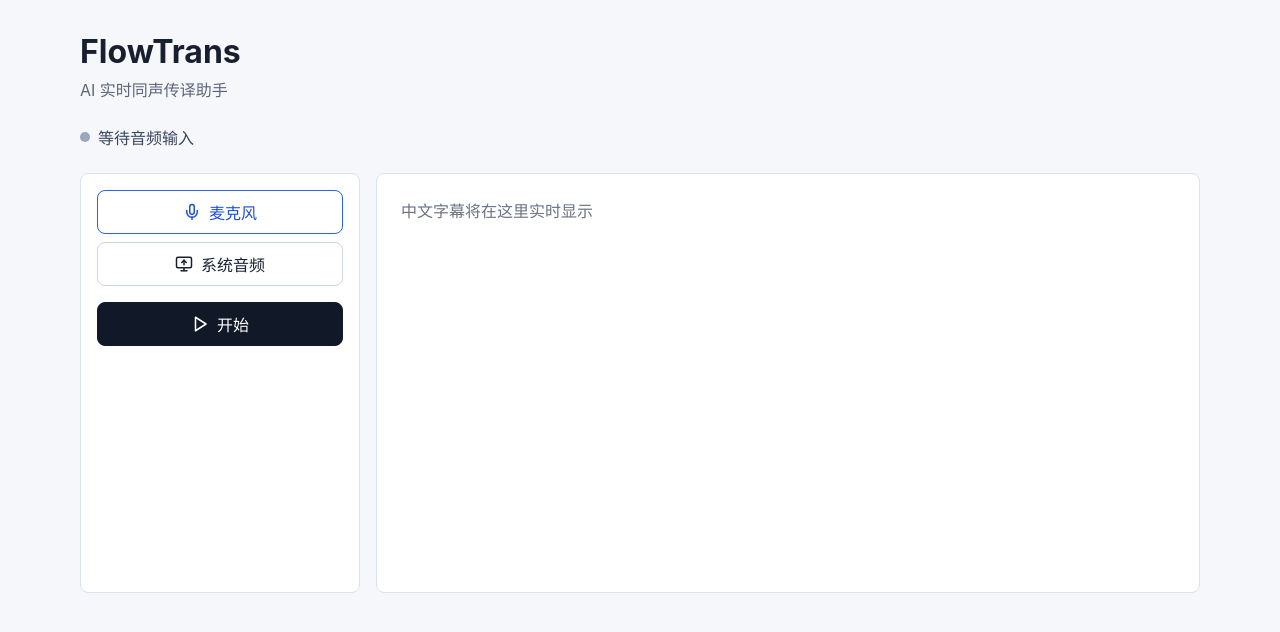
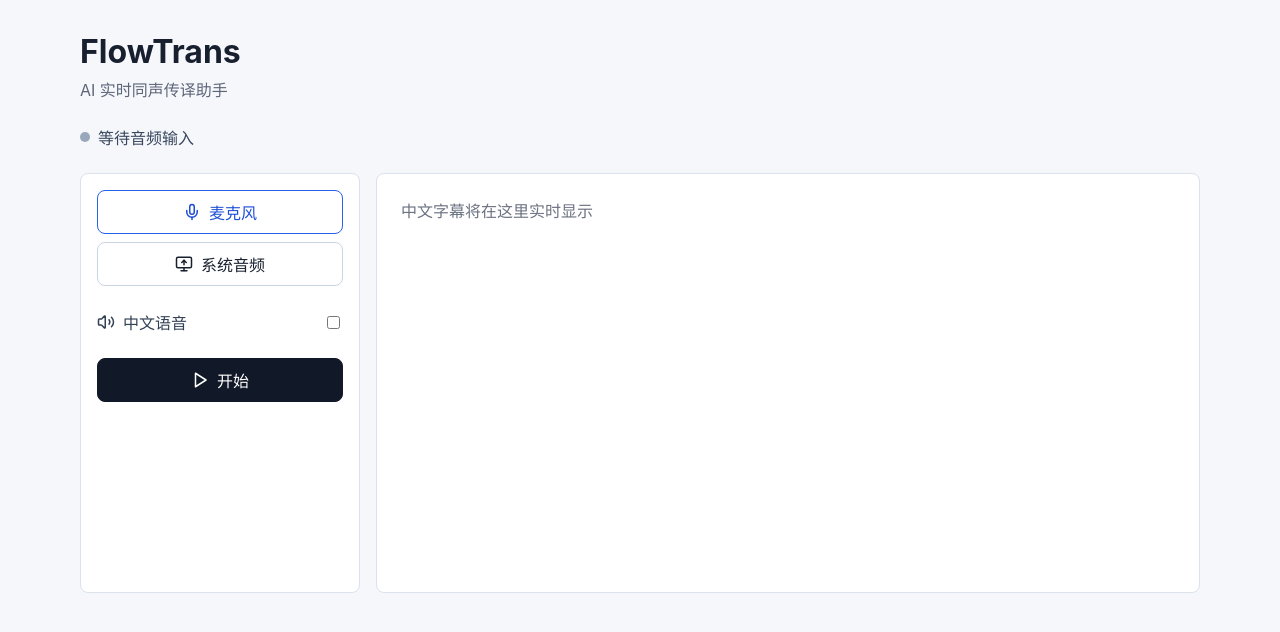
Before and after one commit to cryz0518/FlowTrans, a React (Vite) app in the folder frontend/: page / in a window 1280 px wide. Shown: the top 632 px of the page. Built offline with nearby package versions, Linux system fonts and the light colour scheme.

Commit message:
feat: add revision highlight and tts toggle

```diff
--- a/frontend/src/App.tsx
+++ b/frontend/src/App.tsx
@@ -15,6 +15,7 @@ async function blobToBase64(blob: Blob): Promise<string> {
 
 export function App() {
   const [inputSource, setInputSource] = useState<InputSource>("microphone");
+  const [ttsEnabled, setTtsEnabled] = useState(false);
   const chunkIndexRef = useRef(0);
   const session = useRealtimeSession();
   const capture = useAudioCapture();
@@ -54,7 +55,9 @@ export function App() {
         <ControlPanel
           inputSource={inputSource}
           isConnected={isConnected || capture.captureStatus === "recording"}
+          ttsEnabled={ttsEnabled}
           onSourceChange={setInputSource}
+          onTtsChange={setTtsEnabled}
           onStart={start}
           onStop={stop}
         />
--- a/frontend/src/components/ControlPanel.tsx
+++ b/frontend/src/components/ControlPanel.tsx
@@ -1,11 +1,13 @@
-import { Mic, MonitorUp, Play, Square } from "lucide-react";
+import { Mic, MonitorUp, Play, Square, Volume2 } from "lucide-react";
 
 import type { InputSource } from "../types/events";
 
 type Props = {
   inputSource: InputSource;
   isConnected: boolean;
+  ttsEnabled: boolean;
   onSourceChange: (source: InputSource) => void;
+  onTtsChange: (enabled: boolean) => void;
   onStart: () => void;
   onStop: () => void;
 };
@@ -13,7 +15,9 @@ type Props = {
 export function ControlPanel({
   inputSource,
   isConnected,
+  ttsEnabled,
   onSourceChange,
+  onTtsChange,
   onStart,
   onStop,
 }: Props) {
@@ -37,6 +41,15 @@ export function ControlPanel({
           系统音频
         </button>
       </div>
+      <label className="toggle-row">
+        <Volume2 size={18} />
+        <span>中文语音</span>
+        <input
+          type="checkbox"
+          checked={ttsEnabled}
+          onChange={(event) => onTtsChange(event.target.checked)}
+        />
+      </label>
       <button type="button" className="primary-button" onClick={isConnected ? onStop : onStart}>
         {isConnected ? <Square size={18} /> : <Play size={18} />}
         {isConnected ? "停止" : "开始"}
--- a/frontend/src/components/SubtitlePanel.tsx
+++ b/frontend/src/components/SubtitlePanel.tsx
@@ -12,7 +12,10 @@ export function SubtitlePanel({ subtitles }: Props) {
       ) : (
         <div className="subtitle-list">
           {subtitles.map((item) => (
-            <article key={item.event_id} className={`subtitle-item ${item.event_type}`}>
+            <article
+              key={item.event_id}
+              className={`subtitle-item ${item.event_type} ${item.reason ? "revised" : ""}`}
+            >
               <p>{item.translated_text}</p>
               {item.source_text ? <small>{item.source_text}</small> : null}
             </article>
--- a/frontend/src/styles.css
+++ b/frontend/src/styles.css
@@ -145,6 +145,23 @@ button {
   border-left-color: #2563eb;
 }
 
+.toggle-row {
+  display: grid;
+  grid-template-columns: auto 1fr auto;
+  align-items: center;
+  gap: 8px;
+  min-height: 40px;
+  color: #334155;
+}
+
+.subtitle-item.revised {
+  border-left-color: #10b981;
+  background: #ecfdf5;
+  margin-left: -8px;
+  padding: 8px 8px 8px 12px;
+  border-radius: 8px;
+}
+
 @media (max-width: 760px) {
   .workbench {
     grid-template-columns: 1fr;
```
Also changed, not shown: 1 other file (tests, documents, lock files or other folders).
